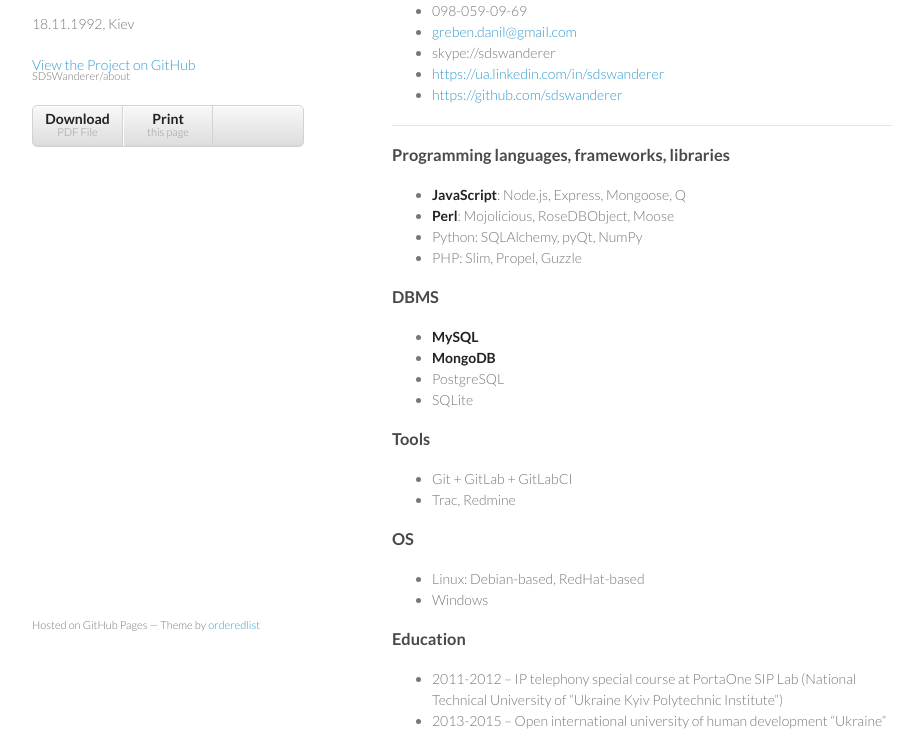
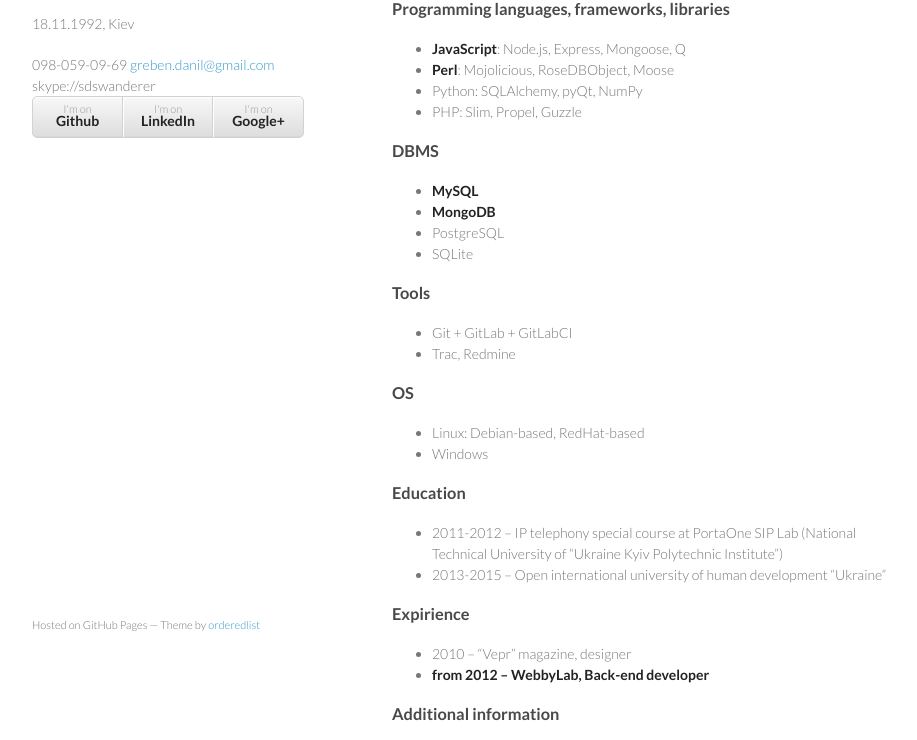
Before and after one commit to DanielHreben/about, a plain HTML site: page index.html in a window 1280 px wide. Shown: the part 96-836 px from the top of the page, without its empty margins (178-1095 px from the left). Drawn offline with Linux system fonts and the light colour scheme.

Commit message:
Update index.html

```diff
--- a/index.html
+++ b/index.html
@@ -18,27 +18,19 @@
         <h1>Danil Greben</h1>
         <p>18.11.1992, Kiev</p>
 
-        <p class="view"><a href="https://github.com/SDSWanderer/about">View the Project on GitHub <small>SDSWanderer/about</small></a></p>
-
+        <span>098-059-09-69</span>
+        <span><a href="mailto:greben.danil@gmail.com">greben.danil@gmail.com</a></span>
+        <span>skype://sdswanderer</span>
 
         <ul>
-          <li><a href="http://pdfmyurl.com/saveaspdf"><strong>Download</strong> PDF File</a></li>
-          <li><a href="javascript:window.print()"><strong>Print</strong> this page</a></li>
+          <li><a href="https://github.com/sdswanderer">I'm on <strong>Github</strong></a></li>
+          <li><a href="https://ua.linkedin.com/in/sdswanderer">I'm on <strong>LinkedIn</strong></a></li>
+          <li><a href="https://plus.google.com/+ДанилГребень">I'm on <strong>Google+</strong></a></li>
         </ul>
       </header>
       <section>
         <h3>
 <a id="back-end-developer" class="anchor" href="#back-end-developer" aria-hidden="true"><span class="octicon octicon-link"></span></a>Back-end developer</h3>
-
-<ul>
-<li>098-059-09-69</li>
-<li><a href="mailto:greben.danil@gmail.com">greben.danil@gmail.com</a></li>
-<li>skype://sdswanderer</li>
-<li><a href="https://ua.linkedin.com/in/sdswanderer">https://ua.linkedin.com/in/sdswanderer</a></li>
-<li><a href="https://github.com/sdswanderer">https://github.com/sdswanderer</a></li>
-</ul>
-
-<hr>
 
 <h3>
 <a id="programming-languages-frameworks-libraries" class="anchor" href="#programming-languages-frameworks-libraries" aria-hidden="true"><span class="octicon octicon-link"></span></a>Programming languages, frameworks, libraries</h3>
```
